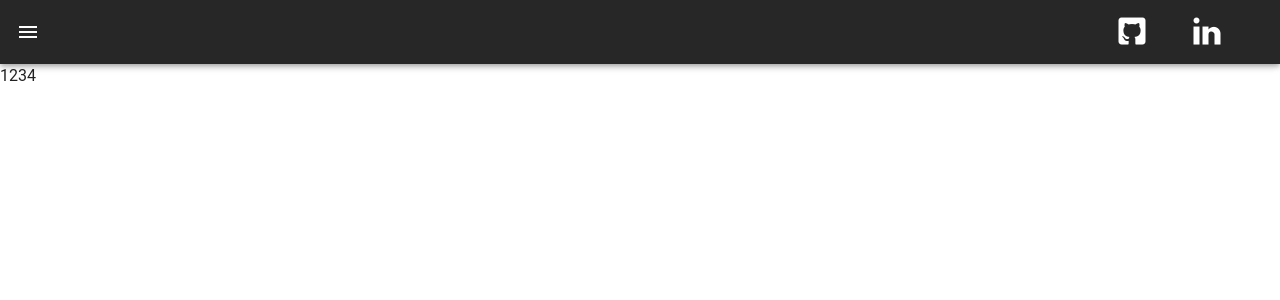
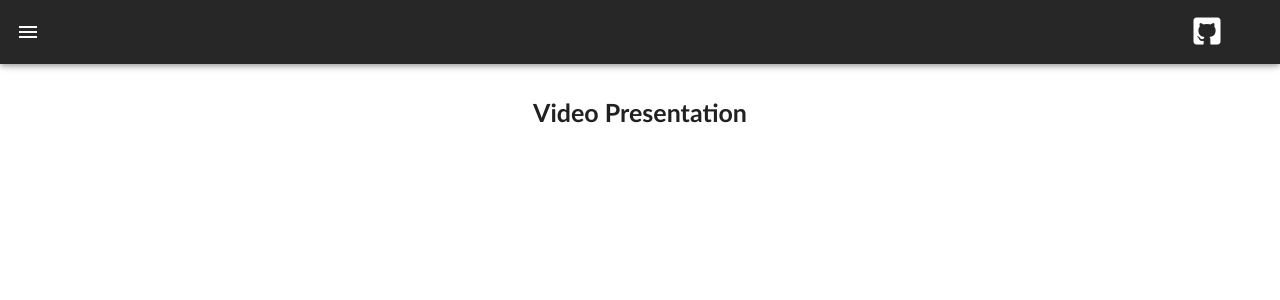
Before and after one commit to pateras95/visualization-project, a Vue app: page / in a window 1280 px wide. Shown: the top 300 px of the page. Built offline with nearby package versions, Linux system fonts and the light colour scheme; what vue-zoomer would draw is missing.

Commit message:
some more fixes on pages and layouts

```diff
--- a/src/components/Home.vue
+++ b/src/components/Home.vue
@@ -1,6 +1,8 @@
 <template>
     <div class="wrapper">
-        1234
+        <div class="header-text">
+            Video Presentation
+        </div>
     </div>
 </template>
 
@@ -17,4 +19,12 @@
 
 <style lang="scss" scoped>
 
+.header-text{
+    margin-top: 30px;
+    font-size: 25px;
+    text-align: center;
+    font-family:'Gill Sans', 'Gill Sans MT', Calibri, 'Trebuchet MS', sans-serif;
+    font-weight: 700;
+}
+
 </style>
--- a/src/components/NavBar.vue
+++ b/src/components/NavBar.vue
@@ -7,12 +7,8 @@
             <v-app-bar-nav-icon @click.stop="drawer = !drawer" />
             <v-spacer />
 
-            <a href="https://github.com/pateras95" target="_blank">
+            <a href="https://github.com/pateras95/visualization-project" target="_blank">
                 <button class="github-button" />
-            </a>
-
-            <a href="https://www.linkedin.com/in/konstantinos-kalivas-45552018a" target="_blank">
-                <button class="linkedin-button" />
             </a>
         </v-app-bar>
 
```
Also changed, not shown: 19 other files (tests, documents, lock files or other folders).
